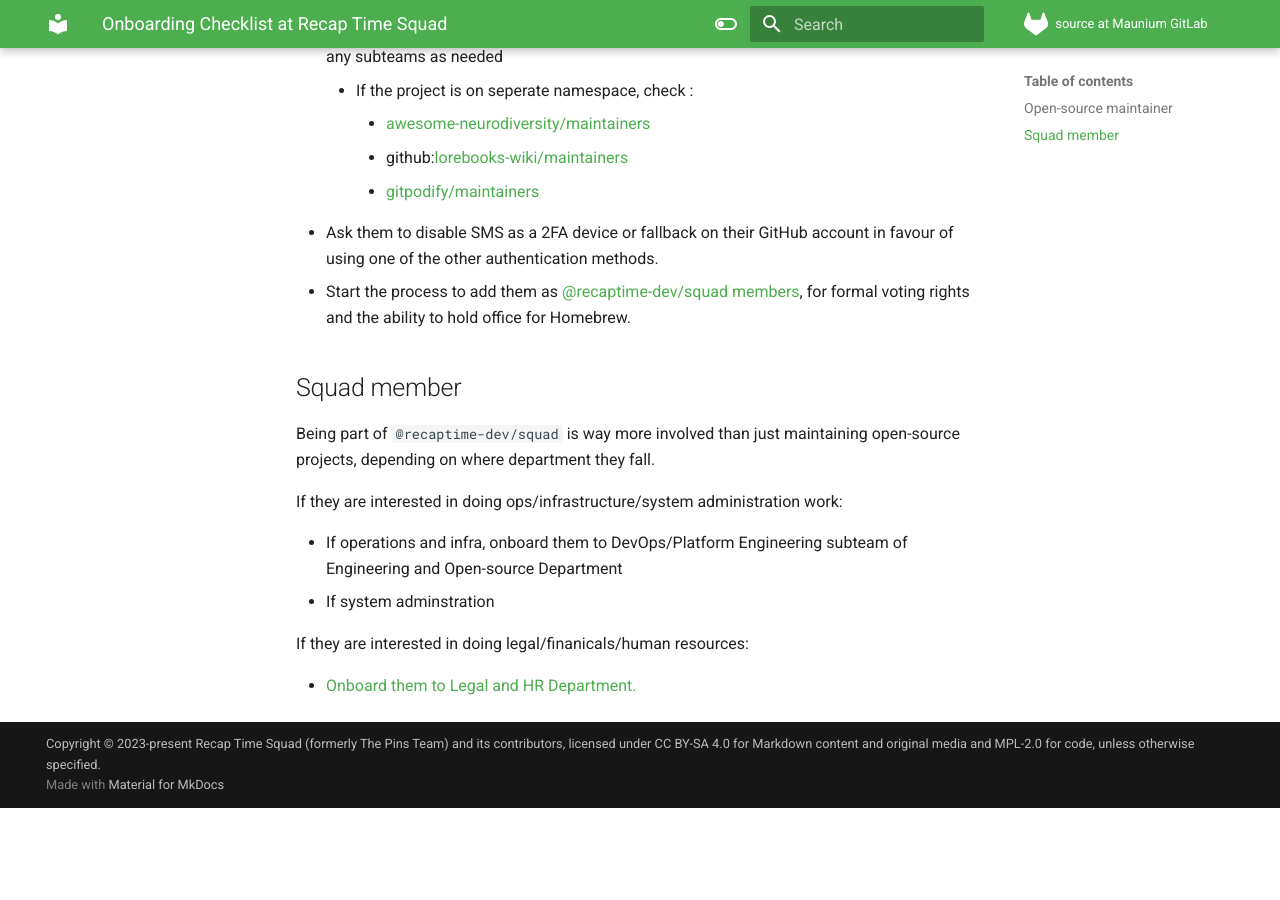
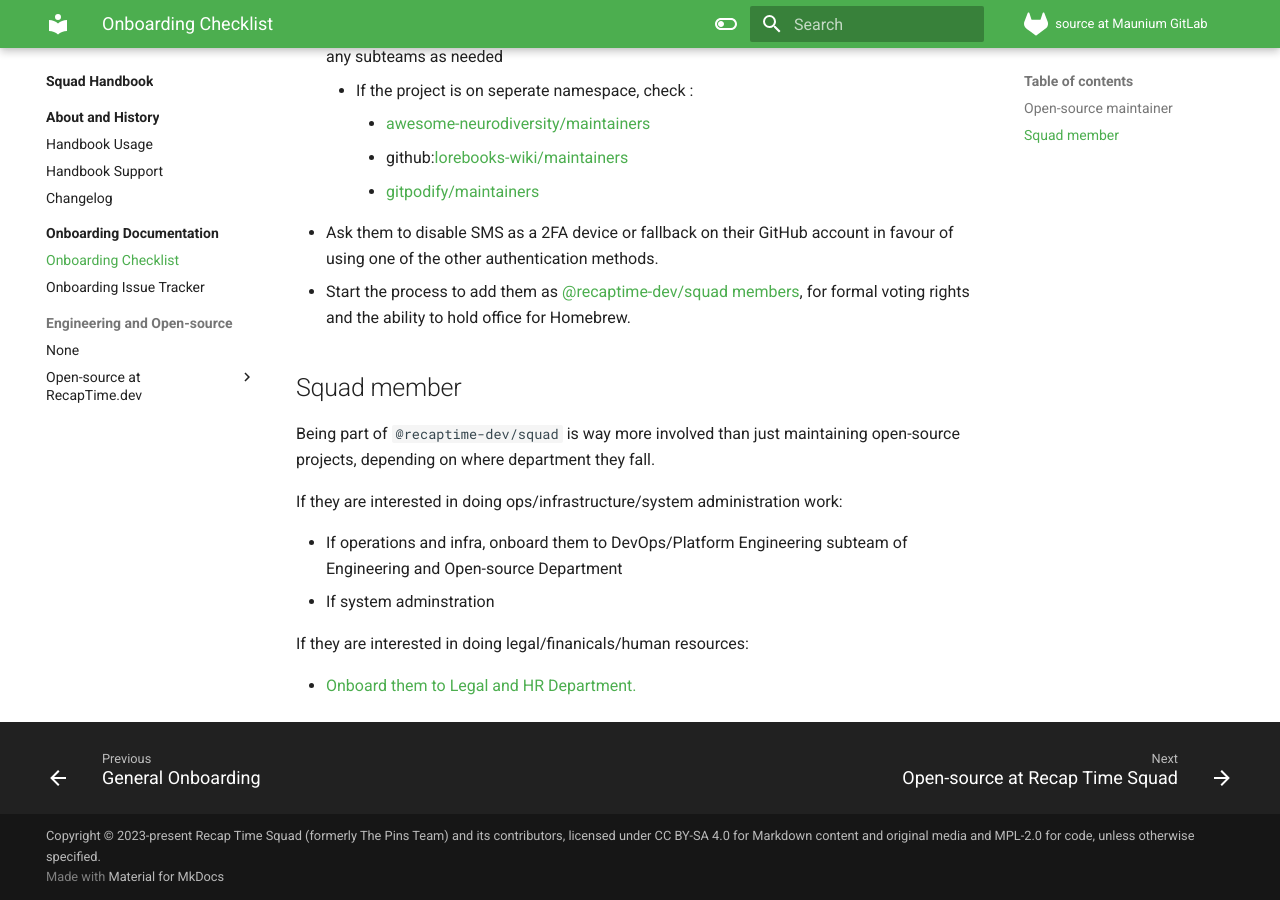
Before and after one commit to recaptime-dev/squad-wiki, an MkDocs documentation site: the page built from content/handbook/onboarding/checklist.md, in a window 1280 px wide and 900 px high, scrolled down 1412 px. Built offline with MkDocs 1.6.1 and Material for MkDocs 9.7.7, drawn with Linux system fonts in a browser that asks for light colours; before the commit the page ends 2220 px from its top, so only the background shows below that.

Commit message:
chore(mkdocs): update navigation with new content
Signed-off-by: Andrei Jiroh Halili <ajhalili2006@andreijiroh.eu.org>

```diff
--- a/mkdocs.yml
+++ b/mkdocs.yml
@@ -114,20 +114,33 @@ markdown_extensions:
       custom_checkbox: true
   - pymdownx.tilde
 
+# Navigation
 nav:
   - Home:
     - index.md
     - About the website: about.md
-    - Contribute:
-      - Getting started: contribute/index.md
-      - Local development: contribute/localdev.md
+    - Contribute to wiki:
+      - contribute/index.md
+      - Email patches 101: contribute/email.md
+      - For squad members: contribute/squad-members.md
       - Contributing to handbook: handbook/contribute.md
+      - "Maintainers' Guidelines": contribute/maintainer-guidelines.md
   - Squad Handbook:
     - handbook/index.md
     - About and History:
         - handbook/about/index.md
+        - Handbook Usage: handbook/handbook-usage.md
         - Handbook Support: handbook/about/support.md
         - Changelog: handbook/changelog.md
+    - Onboarding Documentation:
+      - handbook/onboarding/index.md
+      - Onboarding Checklist: handbook/onboarding/checklist.md
+      - Onboarding Issue Tracker: "https://mau.dev/recaptime-dev/squad/onboarding"
+    - Engineering and Open-source:
+      - handbook/engineering/index.md
+      - Open-source at RecapTime.dev:
+        - handbook/open-source/index.md
+        - Open-source Operations/Projects Office: handbook/open-source/office.md
   - Community:
     - Projects:
       - Community Lores: projects/lorebooks.wiki.md
```
